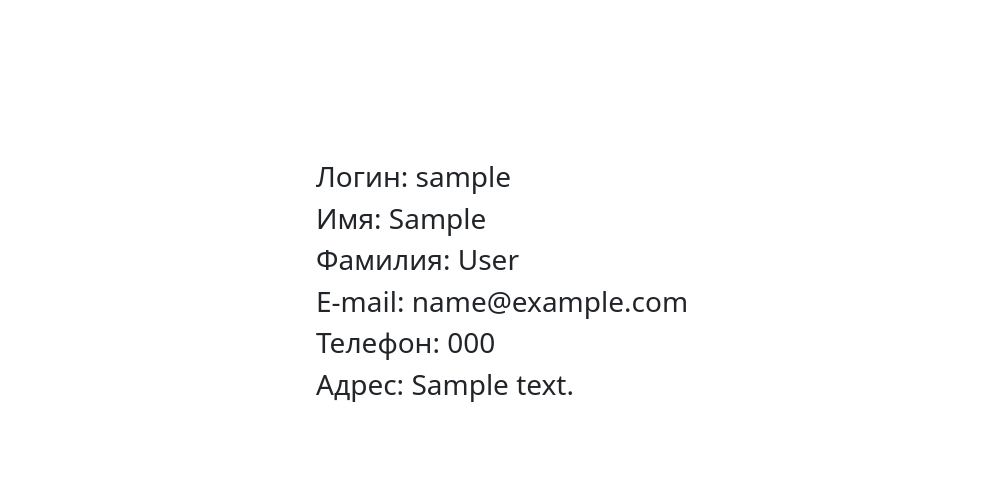
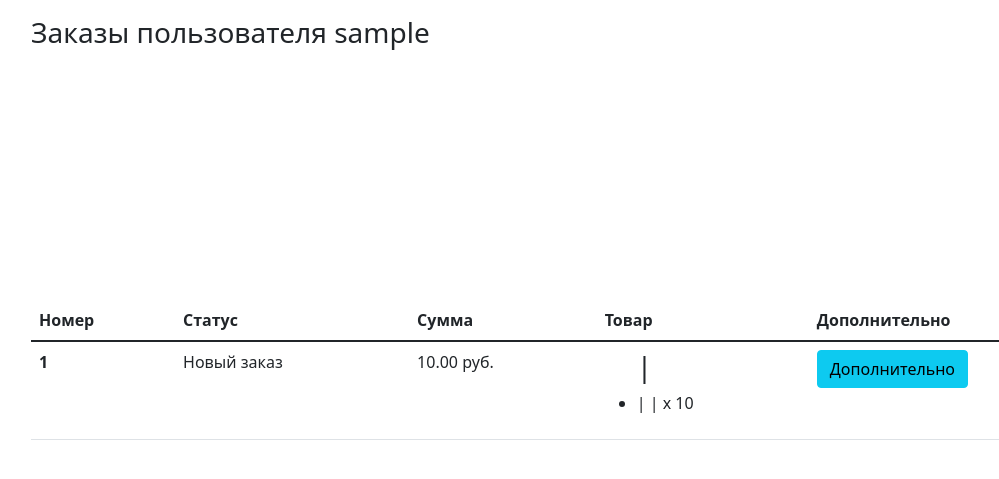
Before and after one commit to mrSnail04/music_shop, a Django app: page /profile/ in a window 1280 px wide. Shown: the part 56-535 px from the top of the page, without its empty margins (51-1050 px from the left). Run offline with Django 3.2, Linux system fonts and the light colour scheme; a user stored in the database is signed in; tables that the repository leaves empty hold one stand-in row (values such as "Sample post"); some libraries are stand-ins or nearby versions.

Commit message:
Исправлен Личный кабинет. Добавленно отображение заказа в личном кабинете

```diff
--- a/music_shop/musicshop_app/models.py
+++ b/music_shop/musicshop_app/models.py
@@ -128,10 +128,10 @@
 
     owner = models.ForeignKey('Customer', verbose_name='Покупатель', on_delete=models.CASCADE)
     products = models.ManyToManyField(
-        CartProduct, blank=True, verbose_name='Продукты длякорзины', related_name='related_cart'
+        CartProduct, blank=True, verbose_name='Продукты для корзины', related_name='related_cart'
     )
     total_product = models.IntegerField(verbose_name='Общие кол-во товара', default=0)
-    final_price = models.DecimalField(verbose_name='Общее кол-во товара', max_digits=9, decimal_places=2)
+    final_price = models.DecimalField(verbose_name='Общая цена', max_digits=9, decimal_places=2, null=True, blank=True)
     in_order = models.BooleanField(default=False)
     for_anonymous_owner = models.BooleanField(default=False)
 
--- a/music_shop/musicshop_app/templates/profile.html
+++ b/music_shop/musicshop_app/templates/profile.html
@@ -3,23 +3,44 @@
 
 {% block content %}
 
-<div class="row" style="margin-bottom: 200px; margin-top: 160px;">
-    <div class="col-md-6 offset-md-3">
-        <h3>Логин: {{ request.user.username }}</h3>
-        {% if request.user.first_name %}
-            <h3>Имя: {{ request.user.first_name }}</h3>
-        {% endif %}
-        {% if request.user.last_name %}
-            <h3>Фамилия: {{ request.user.last_name }}</h3>
-        {% endif %}
-        <h3>E-mail: {{ request.user.email }}</h3>
-        {% if phone != '' and phone %}
-            <h3>Телефон: {{ phone }}</h3>
-        {% endif %}
-        {% if address != '' and address %}
-            <h3>Адрес: {{ address }}</h3>
-        {% endif %}
+    <h3 class="mt-3 mb-3">Заказы пользователя {{ request.user.username }}</h3>
+    {% if not orders.count %}
+    <div class="col-md-12" style="margin-top: 300px;margin-bottom: 300px;">
+        <h3>У вас ещё нет заказов <a href="{% url 'base' %}">Начните делать покупки</a></h3>
     </div>
-</div>
+    {% else %}
+        <div class="col-mb-12" style="margin-bottom: 250px; margin-top: 250px">
+            <table class="table">
+                <thead>
+                    <th scope="col">Номер</th>
+                    <th scope="col">Статус</th>
+                    <th scope="col">Сумма</th>
+                    <th scope="col">Товар</th>
+                    <th scope="col">Дополнительно</th>
+                </thead>
+                <tbody>
+                    {% for order in orders %}
+                        <tr>
+                            <th scope="row">{{ order.id }}</th>
+                            <td>{{ order.get_status_display }}</td>
+                            <td>{{ order.cart.final_price }} руб.</td>
+                            <td>
+                                <ul>
+                                    {% for item in order.cart.products.all %}
+                                        <h3>{{ item.content_object.artist.name }} | {{ item.content_object.name }} </h3>
+                                        <li>{{ item.content_object.media_type}} | {{ item.content_object.artist.name }} | {{ item.content_object.name }} x {{ item.qty }}</li>
+                                    {% endfor %}
+                                </ul>
+                            </td>
+                            <td>
+                                <button class="btn btn-info">Дополнительно</button>
+                            </td>
+                        </tr>
+                    {% endfor %}
+                </tbody>
+            </table>
+        </div>
+
+    {% endif %}
 
 {% endblock content %}
--- a/music_shop/musicshop_app/views.py
+++ b/music_shop/musicshop_app/views.py
@@ -2,7 +2,7 @@
 from django import views
 from django.contrib.auth import authenticate, login
 from django.http import HttpResponseRedirect
-from .models import Artist, Album, Customer
+from .models import Artist, Album, Customer, Order, Cart
 from .forms import LoginForm, RegistrationForm
 
 
@@ -92,13 +92,12 @@
 class ProfileView(views.View):
 
     def get(self, request, *args, **kwargs):
+        customer = Customer.objects.get(user=request.user)
+        orders = Order.objects.filter(customer=customer).order_by('-created_at')
+        cart = Cart.objects.filter(owner=customer, in_order=False).first()
 
-        try:
-            phone = Customer.objects.get(user=request.user).phone
-            address = Customer.objects.get(user=request.user).address
-            date = {'address': address, 'phone': phone}
-            return render(request, 'profile.html', context=date)
-        except:
-            date = {}
-        finally:
-            return render(request, 'profile.html', context=date)
+        return render(
+            request,
+            'profile.html',
+            {'orders': orders, 'cart': cart, 'customer': customer}
+        )
```
